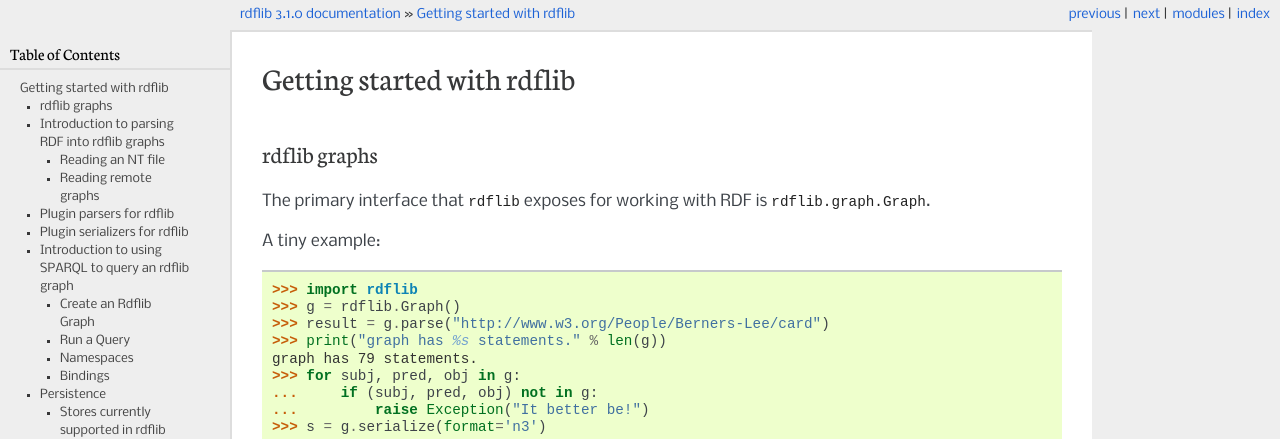
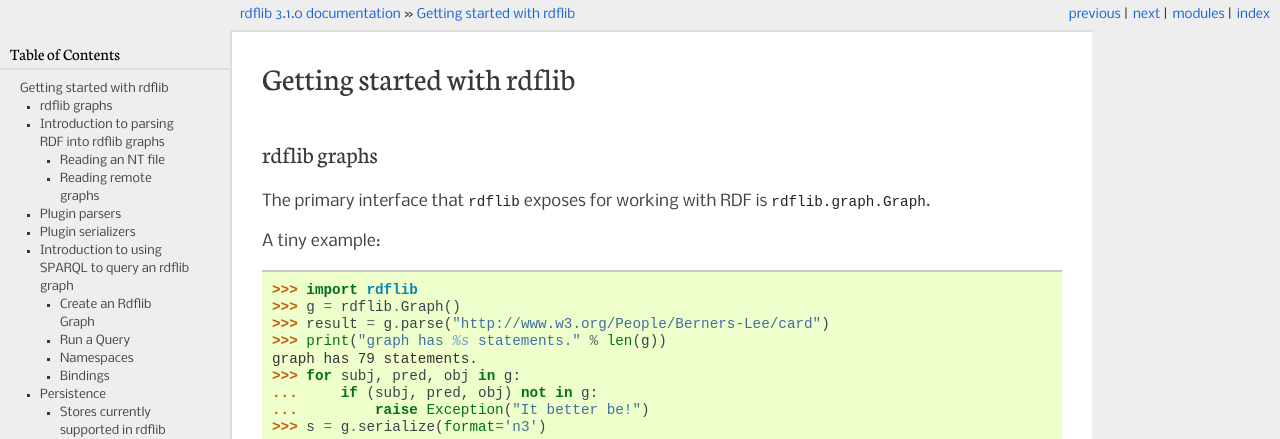
Before and after one commit to walidazizi/rdflib, a Sphinx documentation site: the page built from docs/gettingstarted.rst, in a window 1280 px wide and 900 px high. Shown: the top 439 px of the window. Built offline with Sphinx 7.4.7, drawn with Linux system fonts in a browser that asks for light colours; some of the changed text lies outside the part shown.

Commit message:
Typo fix

```diff
--- a/docs/gettingstarted.rst
+++ b/docs/gettingstarted.rst
@@ -93,9 +93,8 @@ See also
 .. automethod:: rdflib.graph.Graph.parse
     :noindex:
 
-Plugin parsers for rdflib
--------------------------
-
+Plugin parsers
+--------------
 
 .. module:: rdflib.plugins.parsers.notation3
 .. autoclass::  rdflib.plugins.parsers.notation3.N3Parser
@@ -121,8 +120,8 @@ Plugin parsers for rdflib
     :members:
 
 
-Plugin serializers for rdflib
------------------------------
+Plugin serializers
+------------------
 
 .. module:: rdflib.plugins.serializers.n3
 .. autoclass::  rdflib.plugins.serializers.n3.N3Serializer
@@ -141,7 +140,7 @@ Plugin serializers for rdflib
     :members:
 
 .. module:: rdflib.plugins.serializers.trix
-.. autoclass::  rdflib.plugins.serializers.trix.TrixSerializer
+.. autoclass::  rdflib.plugins.serializers.trix.TriXSerializer
     :members:
 
 .. module:: rdflib.plugins.serializers.turtle
```
